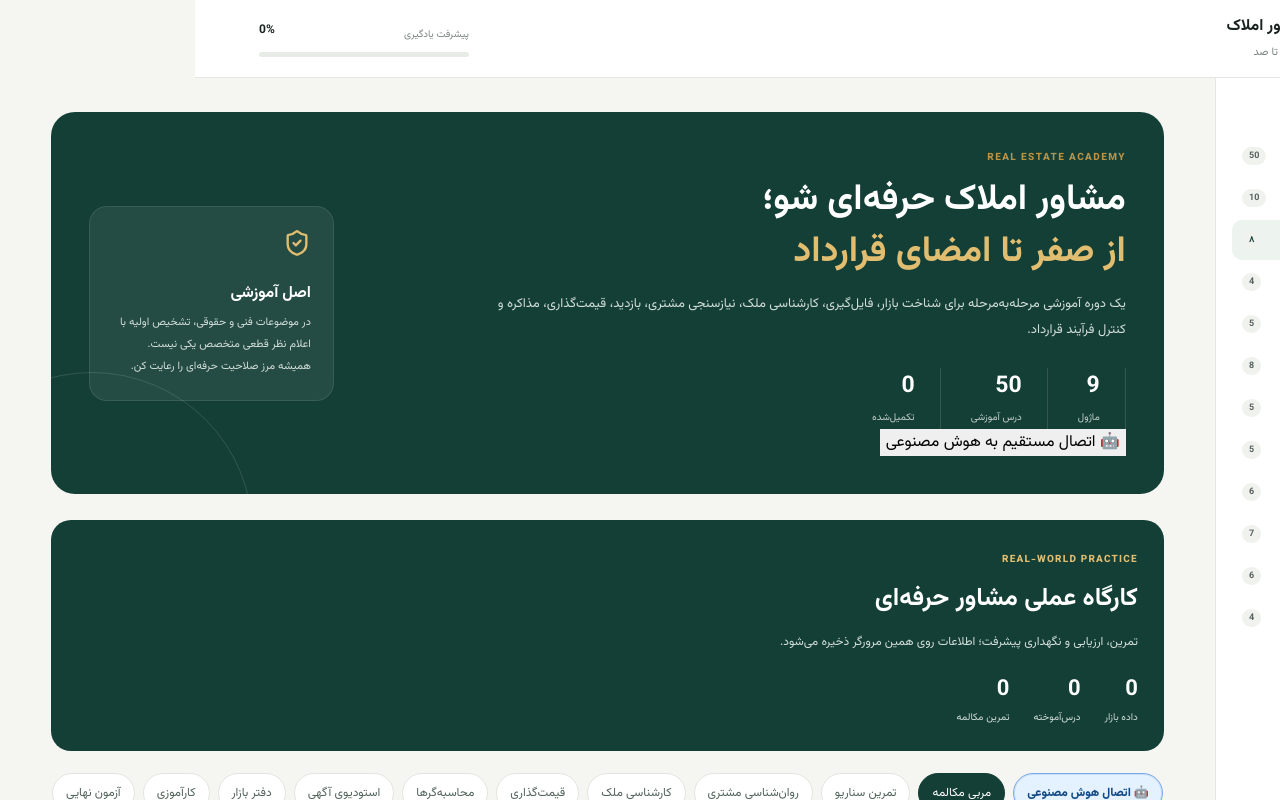
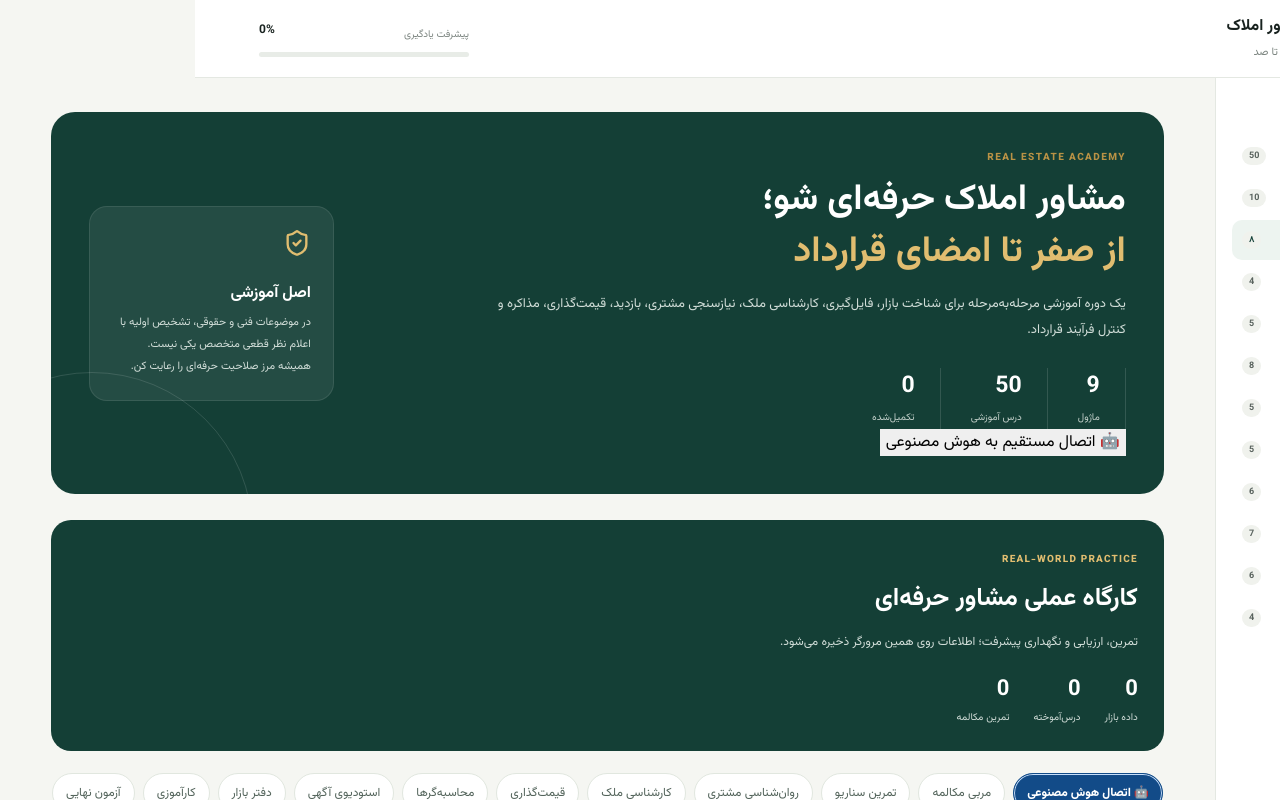
Before and after one commit to mydsoftware/real-estate-academy, a React (Vite) app: page / in a window 1280 px wide. Both pictures are taken after a click on the button "🤖 اتصال مستقیم به هوش مصنوعی". Shown: the top 800 px of the page. Built offline with nearby package versions, Linux system fonts and the light colour scheme.

Commit message:
fix: open OpenRouter setup when entering workshop

```diff
--- a/src/TrainingLab.jsx
+++ b/src/TrainingLab.jsx
@@ -11,7 +11,7 @@ function P({title,Icon,children,desc}){return <section className="labPanel"><hea
 function I({label,value,onChange,type='text'}){return <label className="labField"><span>{label}</span><input type={type} value={value??''} onChange={e=>onChange(e.target.value)}/></label>}
 export default function TrainingLab({lessons=[]}){
 const [d,S]=useState(()=>({comparables:[{a:90,p:5400000000},{a:85,p:5100000000},{a:95,p:5700000000}],rate:30000,commission:.25,tax:10,checks:{},notes:[],mistakes:[],scores:{},done:{},skills:{},...read()}));
-const [tab,T]=useState('coach'),[ci,CI]=useState(0),[reply,R]=useState(''),[score,Score]=useState(null),[ans,A]=useState({}),[submitted,Sub]=useState(false),[area,Area]=useState(''),[price,Price]=useState(''),[note,Note]=useState(''),[mistake,Mistake]=useState('');
+const [tab,T]=useState('ai'),[ci,CI]=useState(0),[reply,R]=useState(''),[score,Score]=useState(null),[ans,A]=useState({}),[submitted,Sub]=useState(false),[area,Area]=useState(''),[price,Price]=useState(''),[note,Note]=useState(''),[mistake,Mistake]=useState('');
 const [scenarioId,ScenarioId]=useState('s1'),[scenarioReply,ScenarioReply]=useState(''),[scenarioScore,ScenarioScore]=useState(null),[scenarioAnswer,ScenarioAnswer]=useState(null),[scenarioDecisionDone,ScenarioDecisionDone]=useState(false);
 const activeScenario=scenarios.find(x=>x.id===scenarioId)||scenarios[0];
 const scenarioCustomer=(activeScenario.dialogue||[]).find(x=>x[0]!=='مشاور')||['طرف مقابل',activeScenario.summary];
```
